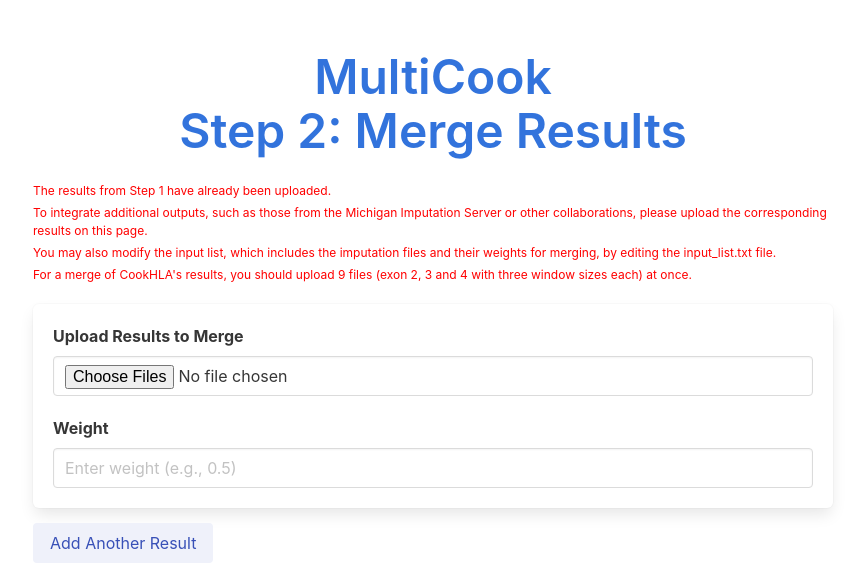
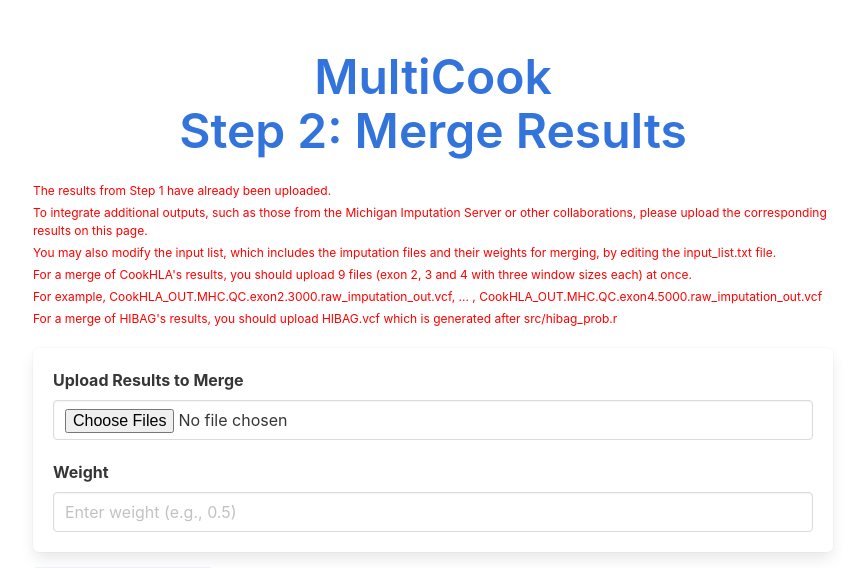
Before and after one commit to 2w21234/MultiCook, a Flask app: page /merge_page in a window 1280 px wide. Shown: the top 568 px of the page, without its empty margins (207-1072 px from the left). Run offline with Flask 3, Linux system fonts and the light colour scheme.

Commit message:
Update merge.html

```diff
--- a/templates/merge.html
+++ b/templates/merge.html
@@ -13,6 +13,8 @@
         <p class="help" style="font-size: 0.75em; color: red;">To integrate additional outputs, such as those from the Michigan Imputation Server or other collaborations, please upload the corresponding results on this page.</p>
         <p class="help" style="font-size: 0.75em; color: red;">You may also modify the input list, which includes the imputation files and their weights for merging, by editing the input_list.txt file.</p>
         <p class="help" style="font-size: 0.75em; color: red;">For a merge of CookHLA's results, you should upload 9 files (exon 2, 3 and 4 with three window sizes each) at once.</p>
+        <p class="help" style="font-size: 0.75em; color: red;">For example, CookHLA_OUT.MHC.QC.exon2.3000.raw_imputation_out.vcf, ... , CookHLA_OUT.MHC.QC.exon4.5000.raw_imputation_out.vcf</p>
+        <p class="help" style="font-size: 0.75em; color: red;">For a merge of HIBAG's results, you should upload HIBAG.vcf which is generated after src/hibag_prob.r</p>
         <form id="merge-form" method="post" enctype="multipart/form-data">
             <div id="result-container">
                 <div class="box result-set" style="margin-top: 20px; padding: 20px;">
```
